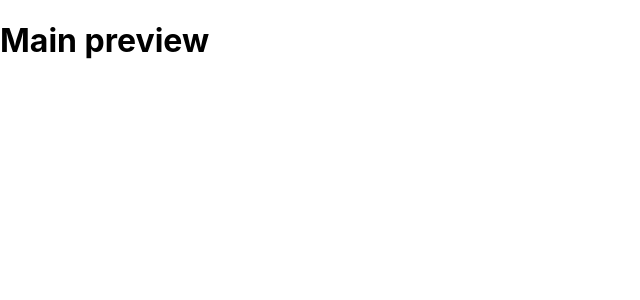
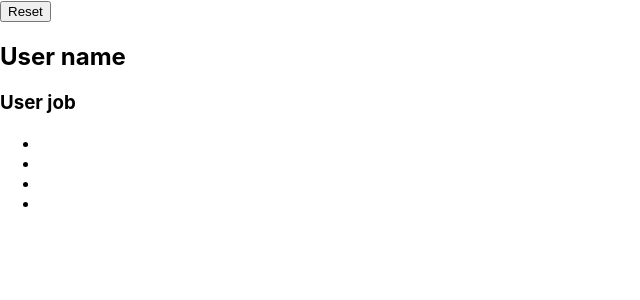
Before and after one commit to carmen-tm/f-m3-codebusters, a React (Create React App) app: page / in a window 1280 px wide. Shown: the top 300 px of the page, without its empty margins (0-640 px from the left). Built offline with nearby package versions, Linux system fonts and the light colour scheme.

Commit message:
Make HTML structure to the component

```diff
--- a/src/components/MainPreview.js
+++ b/src/components/MainPreview.js
@@ -3,9 +3,57 @@ import React from 'react';
 class MainPreview extends React.Component {
 	render() {
 		return (
-			<div>
-				<h1>Main preview</h1>
-			</div>
+			<section classNameName="main-preview__container">
+				<button className="reset__btn">
+					<i className="far fa-trash-alt reset__icon" />
+					Reset
+				</button>
+
+				<div className="card-user__container card__container">
+					<div className="card-user card__container borderLeftGreen">
+						<h2 className="card-user__name">User name</h2>
+						<h3 className="card-user__job">User job</h3>
+					</div>
+				</div>
+
+				<div className="card__picture js__profile-image" />
+
+				<div className="card-sm__container card__container">
+					<ul className="card__social-media-list">
+						<li
+							id="phone-li"
+							className="card__item-list-no-border card-user__phone phone"
+						>
+							<a id="phone-link" className="card__link-phone" href="">
+								<i className="fas fa-mobile-alt" title="Mobile icon" />
+							</a>
+						</li>
+						<li
+							id="email-li"
+							className="card__item-list-no-border card-user__email email"
+						>
+							<a className="card__link-email" href="">
+								<i className="far fa-envelope" title="Email icon" />
+							</a>
+						</li>
+						<li id="linkedin-li" className="card__item-list-no-border linkedin">
+							<a className="card__link-linkedin" href="" target="_blank">
+								<i className="fab fa-linkedin-in" title="Linkedin icon" />
+							</a>
+						</li>
+						<li id="github-li" className="card__item-list-no-border github">
+							<a
+								className="card__link-github"
+								id="gitHub-link"
+								href=""
+								target="_blank"
+							>
+								<i className="fab fa-github-alt" title="Github icon" />
+							</a>
+						</li>
+					</ul>
+				</div>
+			</section>
 		);
 	}
 }
```
